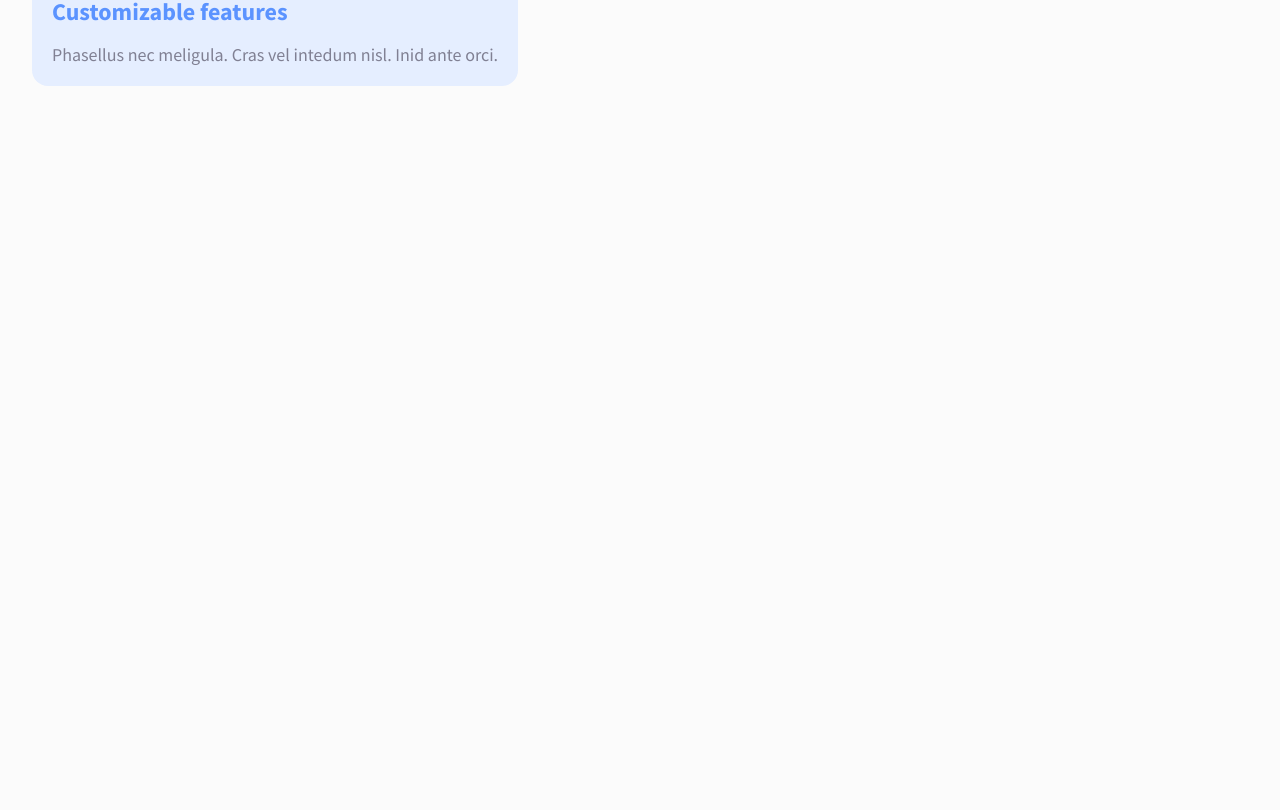
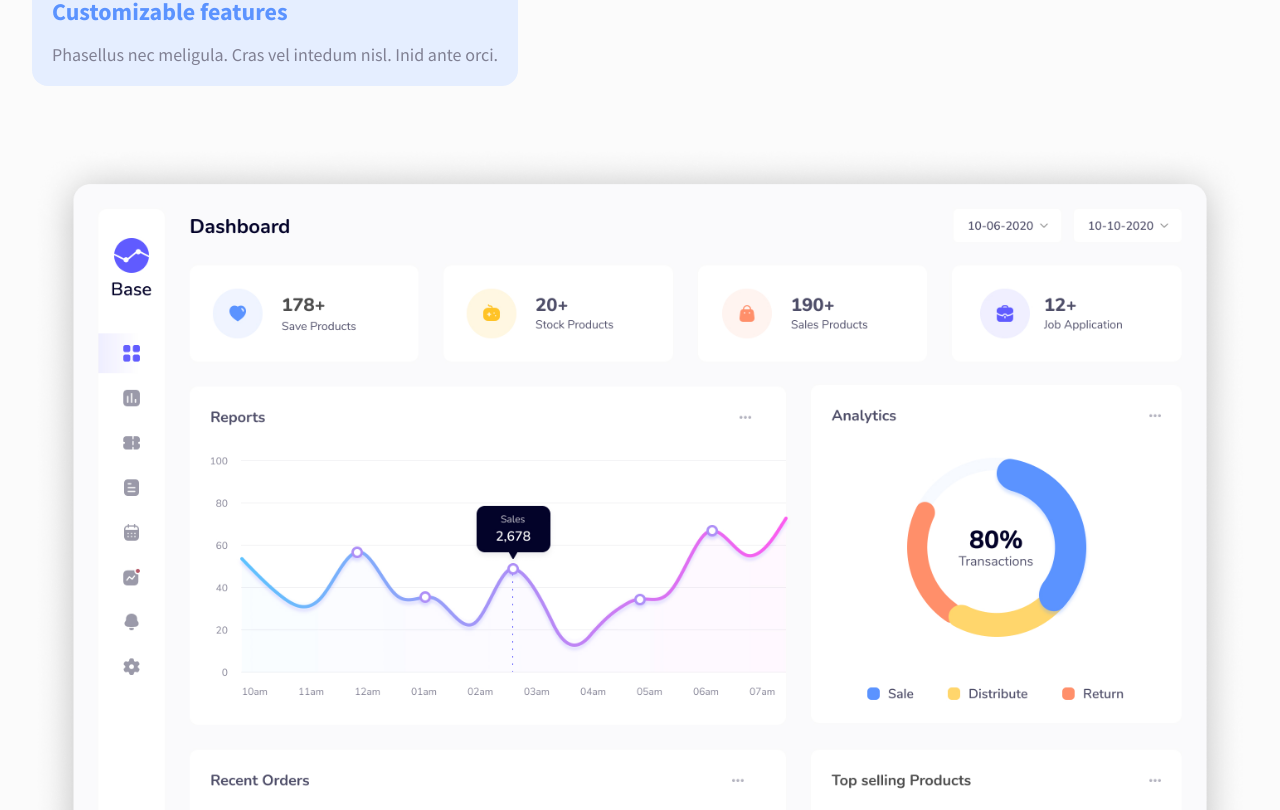
Before and after one commit to pujiragil/goaldime, a Next.js app: page / in a window 1280 px wide. Shown: the part 6310-7120 px from the top of the page. Before the commit the page ends 6496 px from the top, so only its background shows below. Built offline with nearby package versions, Linux system fonts and the light colour scheme.

Commit message:
add dashboard image in panel components

```diff
--- a/components/Panel/index.tsx
+++ b/components/Panel/index.tsx
@@ -30,6 +30,17 @@ const Paragraph = styled(Subtitle)`
 const PanelContent = styled(PanelHeader)`
   text-align: left;
   align-items: flex-start;
+`
+
+const PanelHero = styled.div`
+  display: flex;
+  justify-content: center;
+`
+
+const Hero = styled.img`
+  width: 100%;
+  height: auto;
+  object-fit: cover;
 `
 
 interface CardProps {
@@ -81,7 +92,7 @@ interface PanelItemProps {
 function PanelItem({ primary, imageLink , title }: PanelItemProps) {
   return (
     <Card primary={primary}>
-      <CardIcon src={imageLink} />
+      <CardIcon src={imageLink} alt={"panel icon"} />
 
       <CardContent>
         <CardTitle primary={primary}>{title}</CardTitle>
@@ -111,6 +122,10 @@ export default function Panel() {
           <PanelItem primary={false} imageLink={"/panel-2.svg"} title={"Wide rang of functions"} />
           <PanelItem primary={true} imageLink={"/panel-3.svg"} title={"Customizable features"} />
         </PanelContent>
+
+        <PanelHero>
+          <Hero src="/images/dashboard.png" alt="panel hero" />
+        </PanelHero>
       </PanelWrapper>
     </Container>
   )
```
